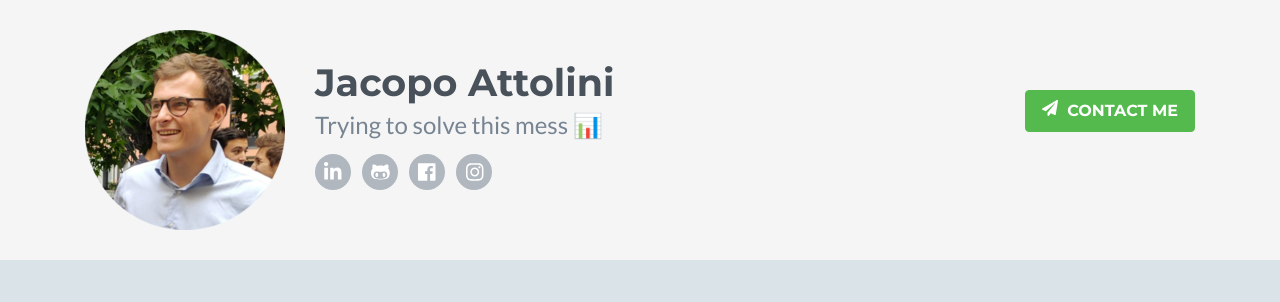
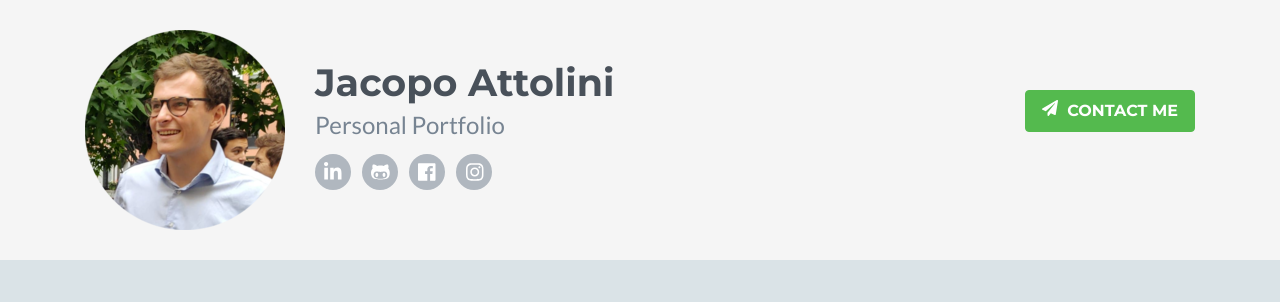
Before and after one commit to Attol8/JacopoAttolini, a Flask app: page / in a window 1280 px wide. Shown: the top 302 px of the page. Run offline with Flask 2, Linux system fonts and the light colour scheme; some libraries are stand-ins or nearby versions.

Commit message:
changed description

```diff
--- a/templates/index.html
+++ b/templates/index.html
@@ -37,7 +37,7 @@
             <img class="profile-image img-fluid float-left" src="static/assets/images/profile3.png" alt="James Lee" />
             <div class="profile-content float-left">
                 <h1 class="name">Jacopo Attolini</h1>
-                <h2 class="desc">Trying to solve this mess 📊</h2>
+                <h2 class="desc">Personal Portfolio</h2>
                 <ul class="social list-inline">
                     <li class="list-inline-item"><a href="https://www.linkedin.com/in/jacopo-attolini-476484141/"><i class="fab fa-linkedin-in"></i></a></li>
                     <li class="list-inline-item"><a href="https://github.com/Attol8"><i class="fab fa-github-alt"></i></a></li>
```
